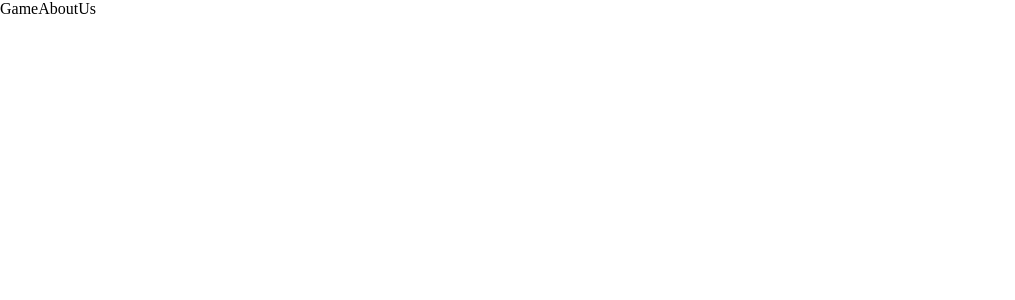
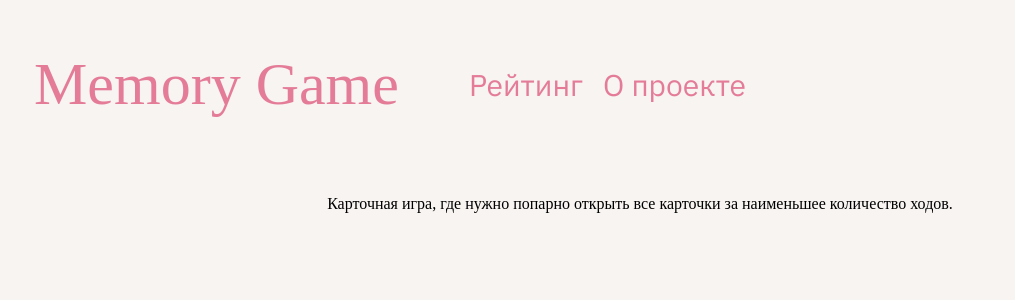
Before and after one commit to Andrenord282/hackathon-team-16-client, a React (Create React App) app: page /game-about-us in a window 1280 px wide. Shown: the top 300 px of the page, without its empty margins (0-1015 px from the left). Built offline with nearby package versions, Linux system fonts and the light colour scheme.

Commit message:
страница о проекте верстка

```diff
--- a/src/pages/GameAboutUsPage/GameAboutUsPage.jsx
+++ b/src/pages/GameAboutUsPage/GameAboutUsPage.jsx
@@ -4,9 +4,9 @@ import "./GameAboutUsPage.scss";
 
 const GameAboutUsPage = () => {
     return (
-        <div className="game-about-us">
-            <div className="game-about-us__container">
-                <div className="game-about-us__content">
+        <div className="game-about-us-page">
+            <div className="game-about-us-page__container">
+                <div className="game-about-us-page__content">
                     <GameAboutUs />
                 </div>
             </div>
--- a/src/pages/GameAboutUsPage/GameAboutUsPage.scss
+++ b/src/pages/GameAboutUsPage/GameAboutUsPage.scss
@@ -0,0 +1,16 @@
+.game-about-us-page {
+    width: 100%;
+    height: 100%;
+    background-color: #f7f4f2;
+}
+
+.game-about-us-page__container {
+    height: 100%;
+    max-width: 1252px;
+    padding: 0 20px;
+    margin: 0 auto;
+}
+
+.game-about-us-page__content {
+    height: 100%;
+}
--- a/src/widgets/GameAboutUs/GameAboutUs.jsx
+++ b/src/widgets/GameAboutUs/GameAboutUs.jsx
@@ -1,5 +1,30 @@
+import { Link } from "react-router-dom";
+
+import "./GameAboutUs.scss";
+
 const GameAboutUs = () => {
-    return <div>GameAboutUs</div>;
+    return (
+        <div className="game-about-us">
+            <div className="game-about-us__content">
+                <div className="game-about-us__head">
+                    <div className="game-about-us__head-descr">
+                        <Link to={"/"} className="game-about-us__link">
+                            <h2 className="game-about-us__title">Memory Game</h2>
+                        </Link>
+                        <Link to={"/game-rating"} className="game-about-us__link">
+                            Рейтинг
+                        </Link>
+                        <Link to={"/game-about-us"} className="game-about-us__link">
+                            О проекте
+                        </Link>
+                    </div>
+                </div>
+                <div className="game-about-us__body">
+                    <p> Карточная игра, где нужно попарно открыть все карточки за наименьшее количество ходов.</p>
+                </div>
+            </div>
+        </div>
+    );
 };
 
 export { GameAboutUs };
--- /dev/null
+++ b/src/widgets/GameAboutUs/GameAboutUs.scss
@@ -0,0 +1,56 @@
+.game-about-us {
+    width: 100%;
+    height: 100%;
+}
+
+.game-about-us__content {
+    width: 100%;
+    height: 100%;
+    display: flex;
+    flex-direction: column;
+    align-items: center;
+    padding: 50px 0 30px 0;
+}
+
+.game-about-us__head {
+    align-self: flex-start;
+    margin-bottom: 56px;
+}
+
+.game-about-us__head-descr {
+    display: flex;
+    align-items: center;
+    max-width: 750px;
+    margin-bottom: 20px;
+}
+
+.game-about-us__title {
+    display: flex;
+    align-items: center;
+    max-width: 750px;
+}
+
+.game-about-us__title {
+    color: #e47c98;
+    font-family: Yeasty Flavors;
+    font-size: 60px;
+    font-style: normal;
+    font-weight: 400;
+    line-height: normal;
+    margin-right: 50px;
+}
+.game-about-us__link {
+    color: #e47c98;
+    font-family: IBM Plex Sans;
+    font-size: 30px;
+    font-style: normal;
+    font-weight: 400;
+    line-height: normal;
+}
+
+.game-about-us__link:not(:last-child) {
+    margin-right: 20px;
+}
+
+.game-about-us__body {
+}
--- a/src/widgets/GameBoard/GameBoard.jsx
+++ b/src/widgets/GameBoard/GameBoard.jsx
@@ -46,11 +46,13 @@ const GameBoard = () => {
             <div className="game-board__content">
                 <div className="game-board__head">
                     <div className="game-board__head-descr">
-                        <h2 className="game-board__title">Memory Game</h2>
-                        <Link to={"/raitng"} className="game-board__link">
+                        <Link to={"/"} className="game-about-us__link">
+                            <h2 className="game-board__title">Memory Game</h2>
+                        </Link>
+                        <Link to={"/game-rating"} className="game-board__link">
                             Рейтинг
                         </Link>
-                        <Link to={"/about-us"} className="game-board__link">
+                        <Link to={"/game-about-us"} className="game-board__link">
                             О проекте
                         </Link>
                     </div>
--- a/src/widgets/GameEntry/GameEntry.jsx
+++ b/src/widgets/GameEntry/GameEntry.jsx
@@ -108,6 +108,14 @@ const GameEntry = () => {
                 <Link to={"/game-board"} className={`game-entry__btn ${setClassActivStartBtn}`}>
                     Начать игру
                 </Link>
+                <div className="game-entry__footer">
+                    <Link to={"/game-rating"} className="game-entry__footer-link">
+                        Рейтинг
+                    </Link>
+                    <Link to={"/game-about-us"} className="game-entry__footer-link">
+                        O нас
+                    </Link>
+                </div>
             </div>
         </div>
     );
--- a/src/widgets/GameEntry/GameEntry.scss
+++ b/src/widgets/GameEntry/GameEntry.scss
@@ -128,9 +128,28 @@
     pointer-events: none;
     margin: 0 auto;
     padding: 10px;
+    margin-bottom: 15px;
 }
 
 .game-entry__btn.active {
     opacity: 1;
     pointer-events: auto;
 }
+
+.game-entry__footer {
+    display: flex;
+    justify-content: center;
+}
+
+.game-entry__footer-link {
+    color: #e47c98;
+    font-family: IBM Plex Sans;
+    font-size: 18px;
+    font-style: normal;
+    font-weight: 400;
+    line-height: normal;
+}
+
+.game-entry__footer-link:not(:last-child) {
+    margin-right: 15px;
+}
```
